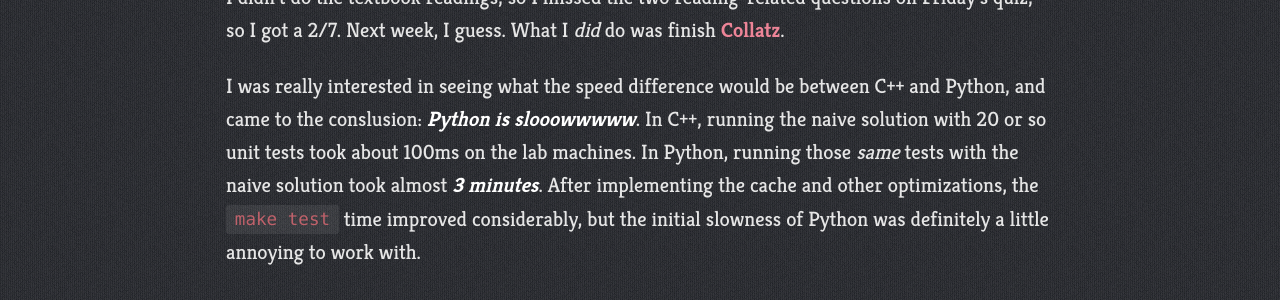
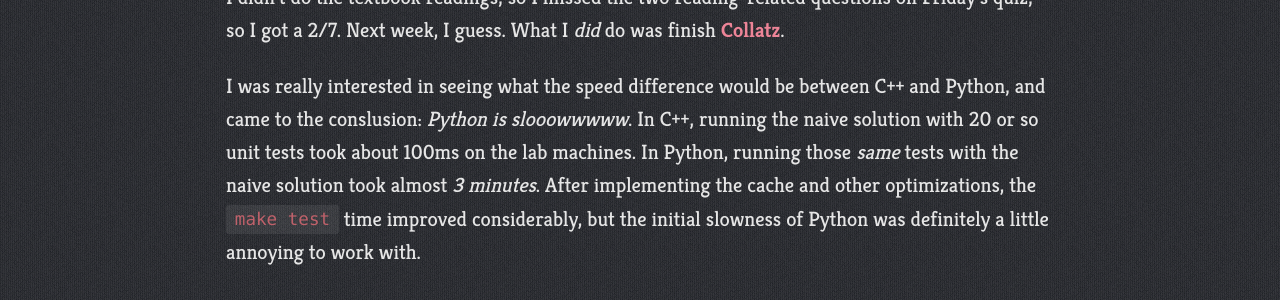
Before and after one commit to kristinedomingo/cs373-blog, a Jekyll site: the page built from _posts/2016-01-31-week-2.md, in a window 1280 px wide. Shown: the part 697-997 px from the top of the page. Built offline with Jekyll 4.4.1, drawn with Linux system fonts in a browser that asks for light colours; Markdown is read by kramdown in place of the engine named in the settings.

Commit message:
Rewordings

```diff
--- a/_posts/2016-01-31-week-2.md
+++ b/_posts/2016-01-31-week-2.md
@@ -11,10 +11,10 @@ on Friday's quiz, so I got a 2/7. Next week, I guess. What I *did* do was finish
 [Collatz](http://www.cs.utexas.edu/users/downing/cs373/projects/Collatz.html).
 
 I was really interested in seeing what the speed difference would be
-between C++ and Python, and came to the conslusion: **_Python is slooowwwww_**.
+between C++ and Python, and came to the conslusion: *Python is slooowwwww*.
 In C++, running the naive solution with 20 or so unit tests took about 100ms
 on the lab machines. In Python, running those *same* tests with the naive solution
-took almost **_3 minutes_**.
+took almost *3 minutes*.
 After implementing the cache and other optimizations, the `make test` time
 improved considerably, but the initial slowness of Python was definitely a
 little annoying to work with.
```
